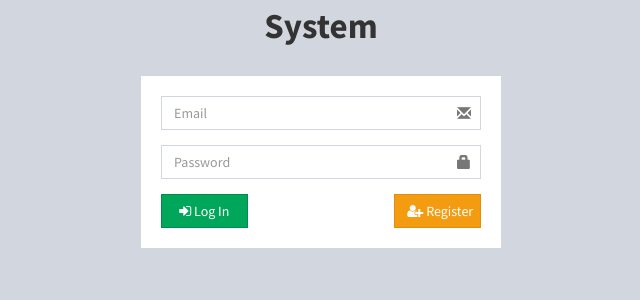
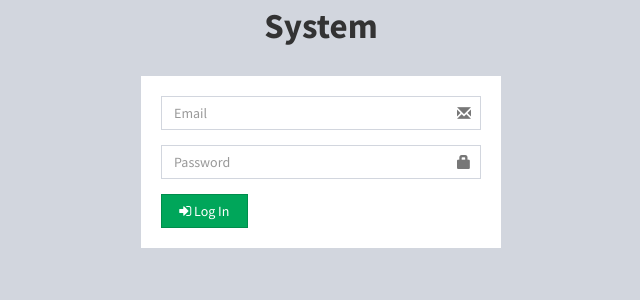
Before and after one commit to danielmarv/Online-Voting-System, a Django app: page /account/ in a window 1280 px wide. Shown: the part 139-439 px from the top of the page, without its empty margins (319-959 px from the left). Run offline with Django 3.2, Linux system fonts and the light colour scheme; some libraries are stand-ins or nearby versions.

Commit message:
login update
To restrict users from registering, they will only use the provided username and password

```diff
--- a/voting/templates/voting/login.html
+++ b/voting/templates/voting/login.html
@@ -40,13 +40,13 @@
             <i class="fa fa-sign-in"></i> Log In
           </button>
         </div>
-        <div class="pull-right col-xs-4">
+        <!-- <div class="pull-right col-xs-4">
           <a
             class="btn btn-warning btn-block btn-flat"
             href="{% url 'account_register' %}"
             ><i class="fa fa-user-plus"></i> Register</a
           >
-        </div>
+        </div> -->
       </div>
     </form>
   </div>
```
